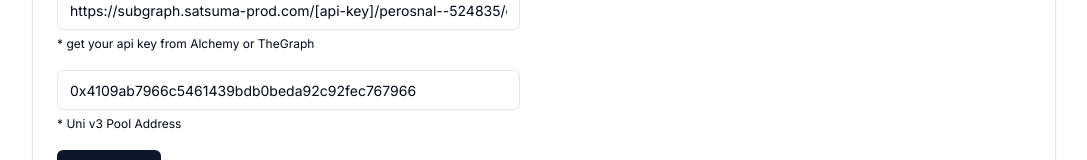
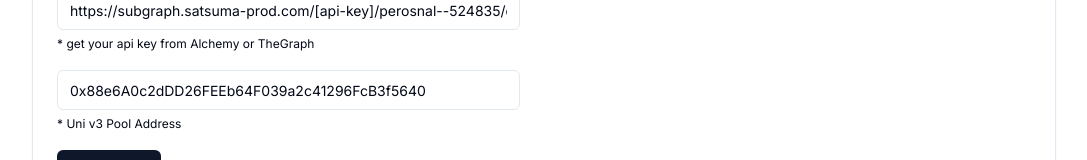
Before and after one commit to wellimbharath/alternate-defi, a Next.js app: page / in a window 1280 px wide. Shown: the part 217-377 px from the top of the page, without its empty margins (96-1183 px from the left). Built offline with nearby package versions, Linux system fonts and the light colour scheme.

Commit message:
revert main contract to fetch

```diff
--- a/src/components/orderbooks/uniswap-v3.tsx
+++ b/src/components/orderbooks/uniswap-v3.tsx
@@ -92,7 +92,7 @@ const UniswapV3Orderbook: React.FC = () => {
   const [rpcUrl, setRpcUrl] = useState<string>('');
   const [subgraphUrl, setSubgraphUrl] = useState<string>('https://subgraph.satsuma-prod.com/[api-key]/perosnal--524835/community/uniswap-v3-mainnet/version/0.0.1/api');
   const [selectedPair, setSelectedPair] = useState<TokenPair | null>(null);
-  const [customContractAddress, setCustomContractAddress] = useState<string>('0x4109ab7966c5461439bdb0beda92c92fec767966');
+  const [customContractAddress, setCustomContractAddress] = useState<string>('0x88e6A0c2dDD26FEEb64F039a2c41296FcB3f5640');
   const [currentPrice, setCurrentPrice] = useState<number | null>(null);
   const [orderbook, setOrderbook] = useState<OrderbookEntry[]>([]);
   const [error, setError] = useState<string | null>(null);
```
